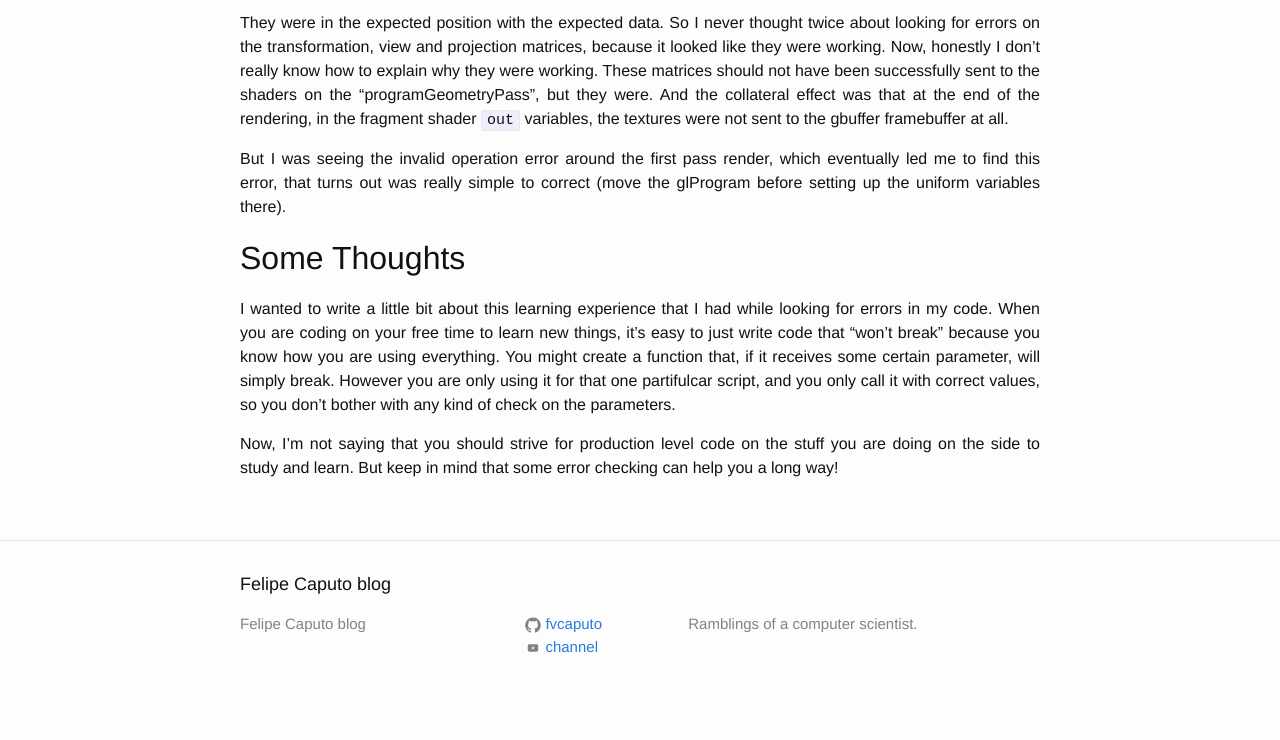
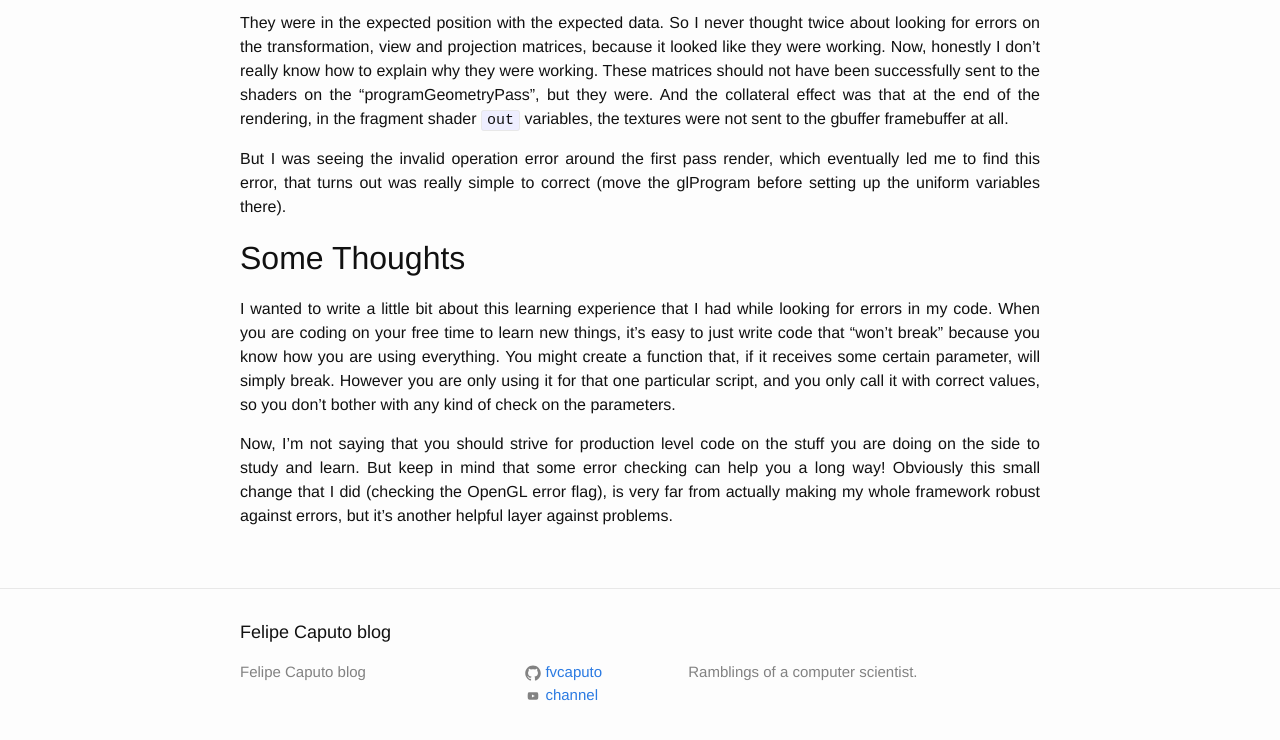
Before and after one commit to fvcaputo/fvcaputo.github.io, a Jekyll site: the page built from _posts/2018-04-16-opengl-debugging.markdown, in a window 1280 px wide and 900 px high, scrolled down 2603 px, cut to the strip 134-874 px from the top of the window. Built offline with Jekyll 4.4.1, drawn with Linux system fonts in a browser that asks for light colours; before the commit the page ends 3455 px from its top, so only the background shows below that.

Commit message:
finishing up

```diff
--- a/_posts/2018-04-16-opengl-debugging.markdown
+++ b/_posts/2018-04-16-opengl-debugging.markdown
@@ -87,6 +87,6 @@ But I was seeing the invalid operation error around the first pass render, which
 
 ## Some Thoughts
 
-I wanted to write a little bit about this learning experience that I had while looking for errors in my code. When you are coding on your free time to learn new things, it's easy to just write code that "won't break" because you know how you are using everything. You might create a function that, if it receives some certain parameter, will simply break. However you are only using it for that one partifulcar script, and you only call it with correct values, so you don't bother with any kind of check on the parameters.
+I wanted to write a little bit about this learning experience that I had while looking for errors in my code. When you are coding on your free time to learn new things, it's easy to just write code that "won't break" because you know how you are using everything. You might create a function that, if it receives some certain parameter, will simply break. However you are only using it for that one particular script, and you only call it with correct values, so you don't bother with any kind of check on the parameters.
 
-Now, I'm not saying that you should strive for production level code on the stuff you are doing on the side to study and learn. But keep in mind that some error checking can help you a long way!
+Now, I'm not saying that you should strive for production level code on the stuff you are doing on the side to study and learn. But keep in mind that some error checking can help you a long way! Obviously this small change that I did (checking the OpenGL error flag), is very far from actually making my whole framework robust against errors, but it's another helpful layer against problems.
```
